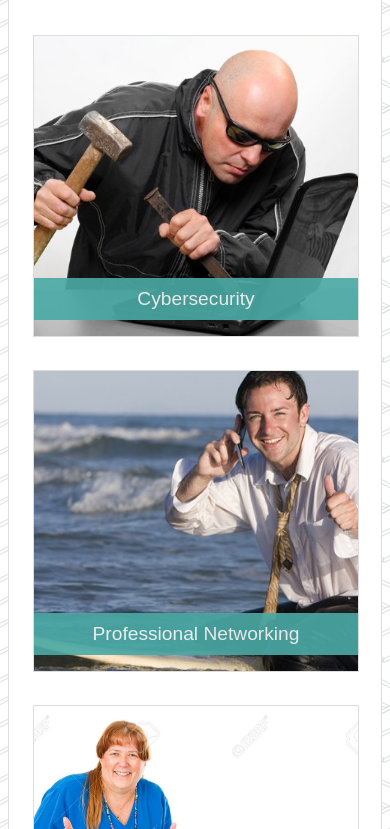
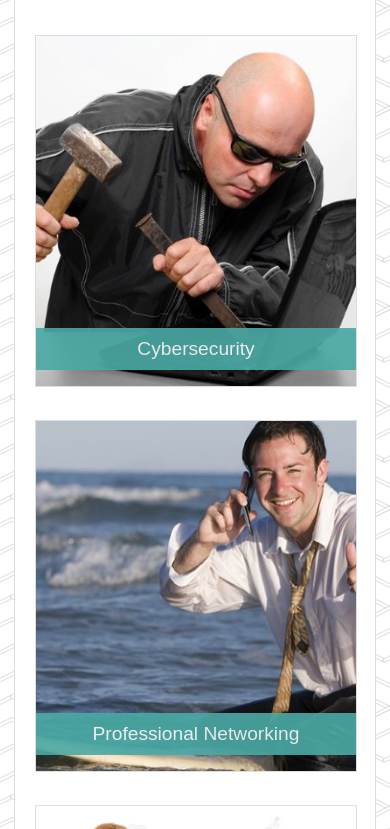
Before and after one commit to deanmixer/Responsive-Portfolio, a plain HTML site: page portfolio.html in a window 390 px wide. Shown: the part 247-1076 px from the top of the page. Drawn offline with Linux system fonts and the light colour scheme.

Commit message:
I fixed the main content alignment

```diff
--- a/assets/css/style.css
+++ b/assets/css/style.css
@@ -28,13 +28,12 @@ header {
 .headercontent {
 	width: 91%;
 	max-width: 960px;
-	margin: auto;
+	margin: 0% 8% 0% 8%;
 }
 
 p {
 	line-height: 30px;
 	margin-bottom: 15px;
-
 }
 
 h2.namebox {
@@ -45,7 +44,6 @@ h2.namebox {
     font-size: 2em;
     font-weight: bold;
     padding: 25px;
-
 }
 
 .link {
@@ -71,9 +69,9 @@ div.sticky {
 
 div.maincontent {
 	clear: both;
-	max-width: 925px;
-	width: 85%;
-	margin: auto;
+	max-width: 640px;
+	width: 82%;
+	margin-left: 8%;
 	background-color: #ffffff;
 	border-color: #dddddd;
 	border-style: solid;
@@ -83,6 +81,8 @@ div.maincontent {
 
 .subcontent {
 	margin-top: 30px;
+	max-width: 925px;
+	/* width: 70%; */
 }
 
 h1 {
@@ -170,9 +170,10 @@ input.button:hover {
 /*Flexbox children*/
 .container {
 	position: relative;
-	max-width: 300px;
+	/* max-width: 285px; */
+	max-width: 46%;
 	height: 200px;
-	width: 98%;
+	/* width: 98%; */
 	margin-right: 20px;
 	margin-bottom: 35px;
 }
@@ -208,9 +209,7 @@ p.tport {
 }
 
 @media only screen and (max-width: 980px) {
-	.container {
-	max-width: 300px;
-	}
+
 }
 
 @media only screen and (max-width: 768px) {
@@ -220,15 +219,12 @@ p.tport {
 	img {
 	width: 60%;
 	}
-	.container {
-	max-width: 300px;
+	.headercontent {
+		margin: auto;
 	}
 }
 
 @media only screen and (max-width: 640px) {
-    div.maincontent {
-	margin: auto;
-	}
 	nav {
 	text-align: center;
     background-color: #ffffff;
@@ -262,9 +258,9 @@ p.tport {
 	.container {
 	max-width: 600px;
 	margin: 0px 0px 35px 0px;
-	height: 300px;
+	height: 350px;
 	}
 	img.port {
-	height: 300px;
+	height: 350px;
 	}
 }
```
Also changed, not shown: index.html (+13 -3 lines), contact.html (indentation only), portfolio.html (indentation only), 1 other file.
